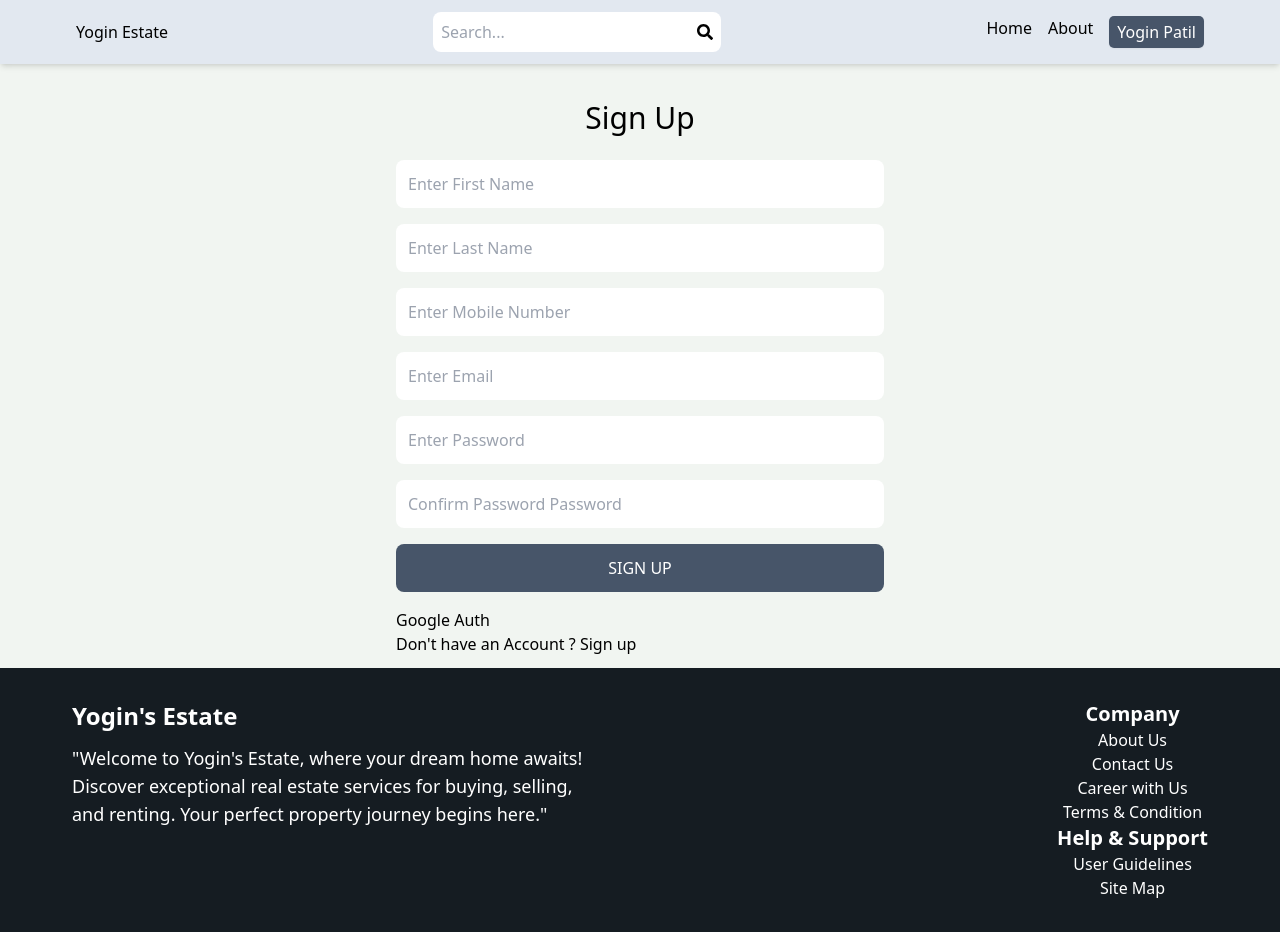
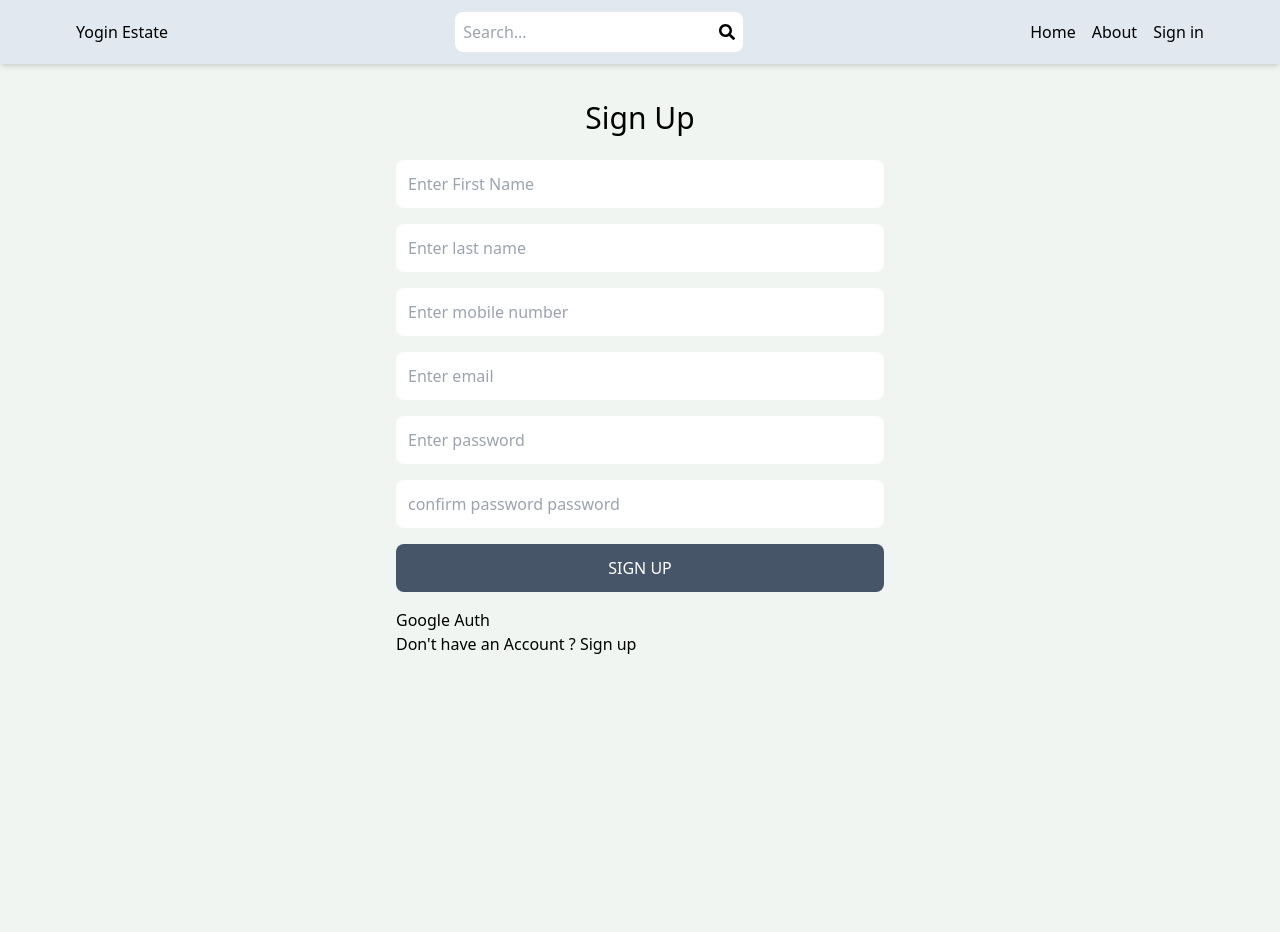
Before and after one commit to patilyogin96/mern-real-estate, a React (Vite) app in the folder client/: page /sign-up in a window 1280 px wide. After the commit the page ends 800 px from the top, so only its background shows below. Built offline with nearby package versions, Linux system fonts and the light colour scheme.

Commit message:
sign-up and singn-in api-integration done - redux logic WIP

```diff
--- a/client/src/App.jsx
+++ b/client/src/App.jsx
@@ -20,7 +20,7 @@ export default function App() {
         <Route path="/sign-in" element={<SignIn />} />
         <Route path="/sign-up" element={<SignUp />} />
       </Routes>
-      <Footer />
+      {/* <Footer /> */}
     </BrowserRouter>
   );
 }
--- a/client/src/components/Header/Header.jsx
+++ b/client/src/components/Header/Header.jsx
@@ -4,7 +4,7 @@ import { FaSearch } from "react-icons/fa";
 import { GiHamburgerMenu } from "react-icons/gi";
 
 const Header = () => {
-  const [ifLogIn, setIfLogIn] = useState(true);
+  const [ifLogIn, setIfLogIn] = useState(false);
   const [isOpen, setIsOpen] = useState(false);
   const handleUserClick = () => {
     setIsOpen(false);
--- a/client/src/index.css
+++ b/client/src/index.css
@@ -4,4 +4,5 @@
 
 body {
   background-color: rgb(241, 245, 241);
+  /* overflow-y: hidden; */
 }
--- a/client/src/pages/About.jsx
+++ b/client/src/pages/About.jsx
@@ -3,7 +3,18 @@ import React from "react";
 const About = () => {
   return (
     <div>
-      <h1>About Us</h1>
+      <h1>
+        Welcome to Yogin's Real Estate, where real estate dreams come to life.
+        As pioneers in the online real estate marketplace, we are dedicated to
+        redefining the buying and selling experience. Our mission is to empower
+        individuals and families to find their perfect homes and investments
+        effortlessly. With a commitment to transparency, innovation, and
+        personalized service, we navigate the complexities of real estate
+        transactions, ensuring a seamless journey for every client. At [Your
+        Business Name], we believe in more than properties; we believe in
+        creating homes and forging lasting connections. Join us on this exciting
+        venture, where your real estate aspirations become reality.
+      </h1>
     </div>
   );
 };
--- a/client/src/pages/Home.jsx
+++ b/client/src/pages/Home.jsx
@@ -27,7 +27,7 @@ const Home = () => {
 
   return (
     <div>
-      <div className="px-2 py-28 flex flex-col gap-2 max-w-6xl m-auto">
+      <div className="px-2 py-28 flex flex-col gap-2 max-w-6xl m-auto  ">
         <h1 className="text-slate-700 lg:text-6xl text-3xl font-bold ">
           Find a home you will love with ease
         </h1>
--- a/client/src/pages/SignUp.jsx
+++ b/client/src/pages/SignUp.jsx
@@ -1,40 +1,91 @@
-import React from "react";
-import { Link } from "react-router-dom";
+import React, { useState } from "react";
+import { Link, useNavigate } from "react-router-dom";
+import { open_api } from "../utils/network";
 
 const SignUp = () => {
+  const navigate = useNavigate();
+  const [formdata, setFormData] = useState({
+    email: "",
+    firstName: "",
+    lastName: "",
+    mobile: "",
+    password: "",
+    confirmPassword: "",
+  });
+
+  const handleSignUpSubmit = async (e) => {
+    e.preventDefault();
+
+    try {
+      const signupResponse = await open_api.post(`v1/auth/sign-up`, {
+        ...formdata,
+        full_name: `${formdata?.firstName || ""}  ${formdata?.lastName || ""}`,
+      });
+      console.log("SIgnuPREsponse", signupResponse);
+      // after success full sign-up redirect to sign-in page
+      navigate("/sign-in");
+    } catch (error) {}
+  };
+
+  const handleChange = (e) => {
+    setFormData({
+      ...formdata,
+      [e.target.name]: e.target.value,
+    });
+  };
+
+  console.log("LogUP", formdata);
   return (
     <div className="max-w-lg m-auto p-3 ">
       <h1 className="text-3xl text-center my-6">Sign Up</h1>
-      <form className="flex flex-col gap-4 ">
+      <form className="flex flex-col gap-4" onSubmit={handleSignUpSubmit}>
         <input
           type="text"
           placeholder="Enter first name"
           className="p-3 rounded-lg capitalize"
+          name="firstName"
+          value={formdata?.firstName}
+          onChange={handleChange}
         />
         <input
           type="text"
           placeholder="Enter last name"
-          className="p-3 rounded-lg capitalize"
+          className="p-3 rounded-lg "
+          name="lastName"
+          value={formdata?.lastName}
+          onChange={handleChange}
         />
         <input
           type="number"
           placeholder="Enter mobile number"
-          className="p-3 rounded-lg capitalize"
+          className="p-3 rounded-lg "
+          name="mobile"
+          value={formdata?.mobile}
+          onChange={handleChange}
         />
         <input
           type="email"
           placeholder="Enter email"
-          className="p-3 rounded-lg capitalize"
+          className="p-3 rounded-lg "
+          name="email"
+          value={formdata?.email}
+          onChange={handleChange}
         />
         <input
           type="password"
           placeholder="Enter password"
-          className="p-3 rounded-lg capitalize"
+          className="p-3 rounded-lg "
+          name="password"
+          value={formdata?.password}
+          onChange={handleChange}
         />
         <input
           type="password"
           placeholder="confirm password password"
-          className="p-3 rounded-lg capitalize"
+          className="p-3 rounded-lg "
+          name="confirmPassword"
+          value={formdata?.confirmPassword}
+          onChange={handleChange}
         />
         <button className="p-3 rounded-lg bg-slate-600 text-white  uppercase hover:opacity-95 disabled:opacity-75">
           Sign Up
```
